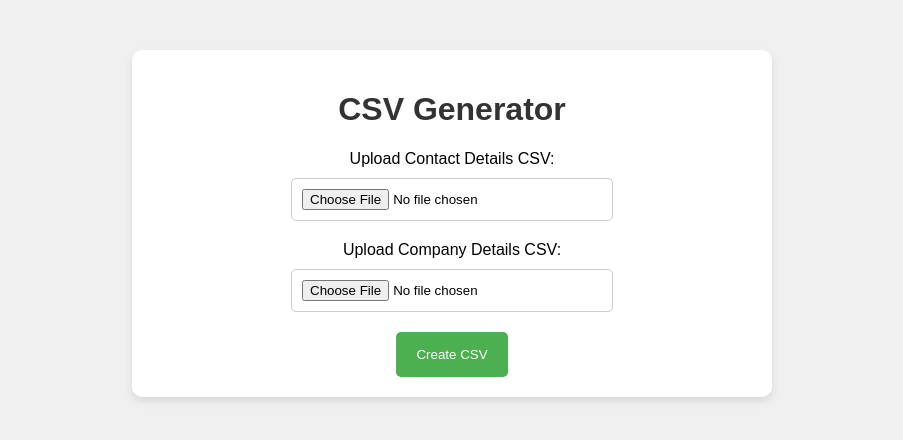
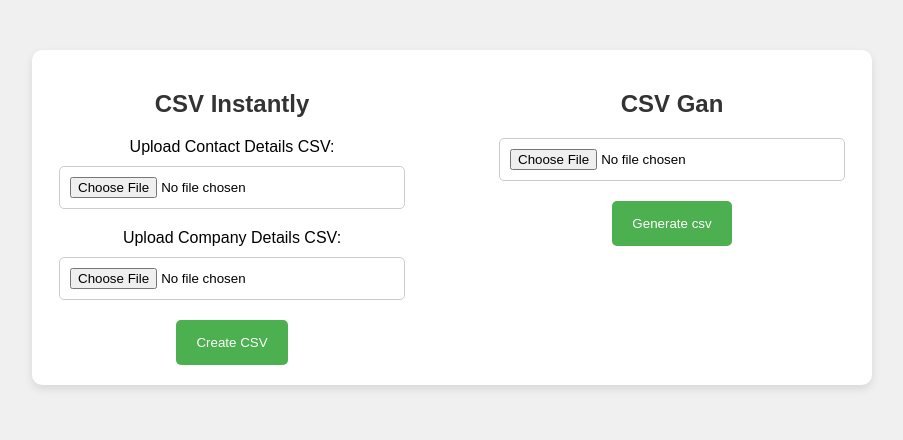
Before and after one commit to anshulbugs/csvEditor, a Flask app: page / in a window 1280 px wide. Shown: the top 440 px of the page, without its empty margins (188-1091 px from the left). Run offline with Flask 3, Linux system fonts and the light colour scheme.

Commit message:
Gan csv feature added

```diff
--- a/app.py
+++ b/app.py
@@ -1,4 +1,4 @@
-from flask import Flask, render_template, request, redirect, send_file
+from flask import Flask, render_template, request, redirect, send_file ,make_response
 import pandas as pd
 import os
 import tempfile
@@ -89,6 +89,27 @@ def download():
 
     # Return the merged CSV file as a response
     return send_file(temp_csv_filename, as_attachment=True)
+@app.route('/process_csv', methods=['POST'])
+def process_csv():
+    data = request.files['file']
+    # Read the CSV file
+    df = pd.read_csv(data)
 
+    # Select the desired columns
+    filtered_df = df[[ 'name', 'designation', 'pow', 'jt','thumbnail', 'url']]
+
+    # Create the 'landing page' column
+    filtered_df['landing page'] = 'https://www.aptask.com/gan/?video_id=' + filtered_df['url'].str.extract(r'video\.gan\.ai\/([a-zA-Z0-9_-]+)$', expand=False)
+
+    filtered_df = filtered_df[['name', 'designation', 'pow', 'jt', 'landing page', 'thumbnail', 'url']]
+    # Convert the filtered DataFrame to a CSV string
+    csv_data = filtered_df.to_csv(index=False)
+
+    # Create a response object with the CSV data
+    response = make_response(csv_data)
+    response.headers['Content-Type'] = 'text/csv'
+    response.headers['Content-Disposition'] = 'attachment; filename=Gan.csv'
+
+    return response
 if __name__ == '__main__':
     app.run(debug=True)
--- a/templates/index.html
+++ b/templates/index.html
@@ -13,38 +13,44 @@
         }
 
         .container {
-            width: 600px;
+            width: 800px;
             margin: 50px auto;
             background-color: #fff;
             border-radius: 10px;
             box-shadow: 0 4px 8px rgba(0, 0, 0, 0.1);
             padding: 20px;
-            text-align: center;
+            display: flex;
+            justify-content: space-between;
+            align-items: flex-start;
         }
 
-        h1 {
+        .column {
+            width: 45%;
+        }
+
+        .column h2 {
             text-align: center;
             color: #333;
         }
 
-        form {
+        .column form {
             text-align: center;
         }
 
-        label {
+        .column label {
             display: block;
             margin-bottom: 10px;
         }
 
-        input[type="file"] {
-            width: 300px;
+        .column input[type="file"] {
+            width: 90%;
             padding: 10px;
             border-radius: 5px;
             border: 1px solid #ccc;
             margin-bottom: 20px;
         }
 
-        button {
+        .column button {
             background-color: #4CAF50;
             color: white;
             padding: 15px 20px;
@@ -54,25 +60,15 @@
             transition: background-color 0.3s ease;
         }
 
-        button:hover {
+        .column button:hover {
             background-color: #45a049;
         }
 
-        #loadingMsg {
+        #loadingMsg, #successMsg {
             display: none;
             text-align: center;
             margin-top: 20px;
-            font-style: italic;
-            color: #888;
         }
-
-        #successMsg {
-            display: none;
-            text-align: center;
-            margin-top: 20px;
-            color: #4CAF50;
-        }
-
         #downloadBtn {
             display: none;
             margin-top: 20px;
@@ -80,11 +76,16 @@
             margin-left: auto;
             margin-right: auto;
         }
+
+        #successMsg {
+            color: #4CAF50;
+        }
     </style>
 </head>
 <body>
     <div class="container">
-        <h1>CSV Generator</h1>
+        <div class="column">
+            <h2>CSV Instantly</h2>
             <form id="csvForm" enctype="multipart/form-data">
                 <label for="contact_file">Upload Contact Details CSV:</label>
                 <input type="file" id="contact_file" name="contact_file" accept=".csv"><br>
@@ -95,6 +96,14 @@
             <div id="loadingMsg">Processing Files...</div>
             <div id="successMsg">CSV File Created Successfully!</div>
             <button id="downloadBtn" onclick="downloadFile()">Download CSV</button>
+        </div>
+        <div class="column">
+            <h2>CSV Gan</h2>
+            <form action="/process_csv" method="post" enctype="multipart/form-data">
+            <input type="file" name="file" accept=".csv"><br>
+            <button type="submit">Generate csv</button>
+        </form>
+        </div>
     </div>
 
     <script>
```
Lines whose indentation alone changed are shown as unchanged.
